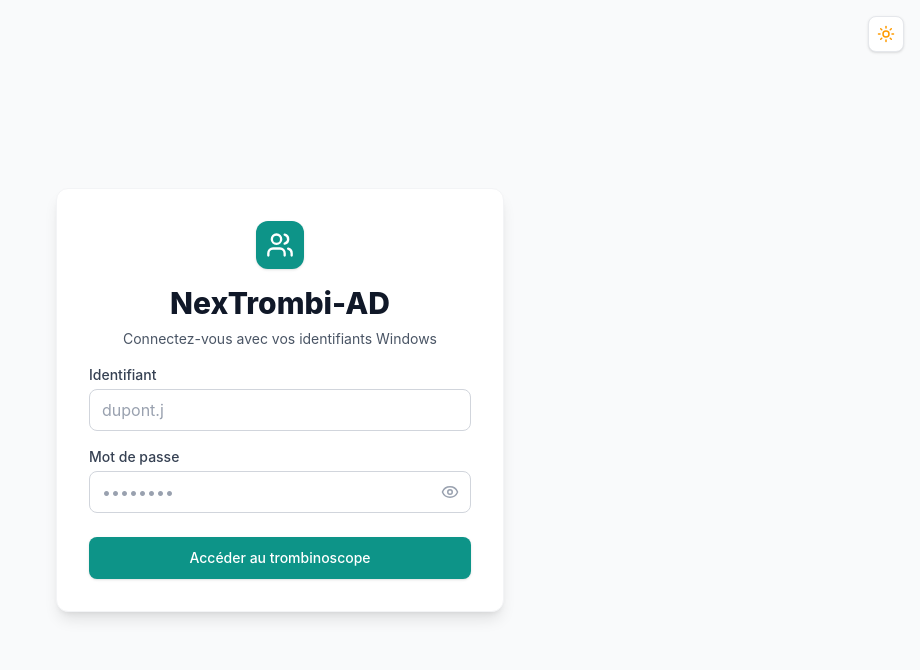
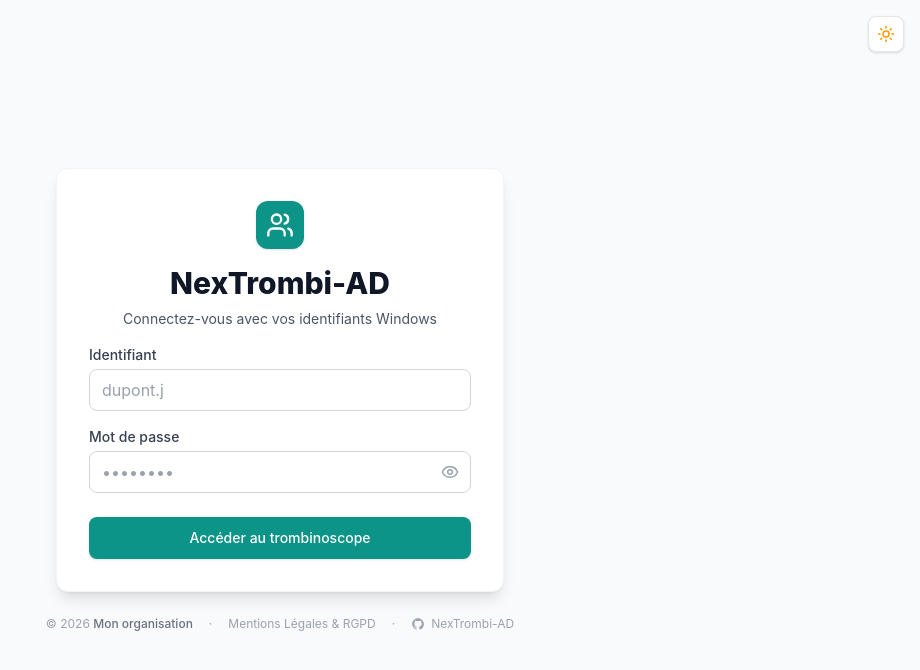
Before and after one commit to Cold-FR/NexTrombi-AD, a React (Vite) app in the folder client/: page / in a window 1280 px wide. Shown: the top 670 px of the page, without its empty margins (360-1280 px from the left). Built offline with nearby package versions, Linux system fonts and the light colour scheme.

Commit message:
feat(ui): add legal notices modal and update footer
* Implement LegalNoticesModal component for legal information
* Add button in LoginPage and AppFooter to open the modal
* Adjust styles for better layout and user experience

```diff
--- a/client/src/App.tsx
+++ b/client/src/App.tsx
@@ -109,7 +109,7 @@ export default function App() {
             exit="out"
             variants={pageVariants}
             transition={pageTransition}
-            className="absolute inset-0 min-h-screen w-full"
+            className="absolute inset-0 min-h-screen w-full overflow-y-auto"
           >
             <LoginPage
               onSubmit={handleLogin}
--- a/client/src/components/AppFooter.tsx
+++ b/client/src/components/AppFooter.tsx
@@ -1,5 +1,11 @@
+import { LegalNoticesModal } from './LegalNoticesModal';
+import { useState } from 'react';
+
 export default function AppFooter() {
+  const [isLegalModalOpen, setIsLegalModalOpen] = useState(false);
+
   return (
+    <>
       <footer className="mt-auto border-t border-gray-200 bg-white py-4 dark:border-gray-700 dark:bg-gray-800">
         <div className="mx-auto flex max-w-6xl flex-col items-center justify-between gap-2 px-4 text-xs text-gray-400 sm:flex-row sm:px-6 dark:text-gray-500">
           <span>
@@ -10,6 +16,14 @@ export default function AppFooter() {
             {' — '}
             {import.meta.env.VITE_APP_TITLE || 'Annuaire des agents'}
           </span>
+
+          <button
+            onClick={() => setIsLegalModalOpen(true)}
+            className="cursor-pointer transition-colors hover:text-blue-600 dark:hover:text-blue-400"
+          >
+            Mentions Légales & RGPD
+          </button>
+
           <a
             href="https://github.com/Cold-FR/NexTrombi-AD"
             target="_blank"
@@ -23,5 +37,8 @@ export default function AppFooter() {
           </a>
         </div>
       </footer>
+
+      <LegalNoticesModal isOpen={isLegalModalOpen} onClose={() => setIsLegalModalOpen(false)} />
+    </>
   );
 }
--- /dev/null
+++ b/client/src/components/LegalNoticesModal.tsx
@@ -0,0 +1,117 @@
+import { motion, AnimatePresence } from 'framer-motion';
+import { X } from 'lucide-react';
+
+interface LegalNoticesModalProps {
+  isOpen: boolean;
+  onClose: () => void;
+}
+
+export function LegalNoticesModal({ isOpen, onClose }: LegalNoticesModalProps) {
+  return (
+    <AnimatePresence>
+      {isOpen && (
+        <div className="fixed inset-0 z-60 flex items-center justify-center bg-black/50 p-4 backdrop-blur-sm">
+          <motion.div
+            initial={{ opacity: 0, scale: 0.95, y: 20 }}
+            animate={{ opacity: 1, scale: 1, y: 0 }}
+            exit={{ opacity: 0, scale: 0.95, y: 20 }}
+            className="scrollbar-overlay relative max-h-[85vh] w-full max-w-2xl overflow-y-auto rounded-xl bg-white p-6 shadow-2xl md:p-8 dark:bg-gray-800"
+          >
+            {/* Bouton Fermer */}
+            <button
+              onClick={onClose}
+              className="absolute top-4 right-4 p-2 text-gray-500 transition-colors hover:text-gray-700 dark:text-gray-400 dark:hover:text-gray-200"
+              aria-label="Fermer"
+            >
+              <X className="h-6 w-6" />
+            </button>
+
+            <h2 className="mb-6 text-2xl font-bold text-gray-900 dark:text-white">
+              Mentions Légales & Confidentialité
+            </h2>
+
+            <div className="space-y-6 text-sm leading-relaxed text-gray-600 dark:text-gray-300">
+              {/* SECTION 1 : ÉDITEUR */}
+              <section>
+                <h3 className="mb-2 text-lg font-semibold text-gray-800 dark:text-gray-100">
+                  1. Éditeur et Hébergement
+                </h3>
+                <p>
+                  Le présent trombinoscope intranet est édité par{' '}
+                  <strong>[Nom de votre Entreprise/Mairie]</strong>, situé au [Adresse postale
+                  complète].
+                  <br />
+                  <strong>Directeur de la publication :</strong> [Nom du dirigeant ou DGS].
+                  <br />
+                  <strong>Hébergement :</strong> Ce service est hébergé en interne sur les serveurs
+                  de [Nom de l'entreprise] / ou par [Nom de l'hébergeur, ex: OVH, Adresse].
+                </p>
+              </section>
+
+              {/* SECTION 2 : RGPD */}
+              <section>
+                <h3 className="mb-2 text-lg font-semibold text-gray-800 dark:text-gray-100">
+                  2. Données Personnelles (RGPD)
+                </h3>
+                <p>
+                  Dans le cadre de l'utilisation de cet outil de cohésion et de communication
+                  interne, des données à caractère personnel vous concernant sont traitées (nom,
+                  prénom, service, identifiant). Ces données sont issues de l'annuaire de
+                  l'entreprise (Active Directory).
+                </p>
+                <p className="mt-2">
+                  Conformément au Règlement Général sur la Protection des Données (RGPD) et à la loi
+                  "Informatique et Libertés", vous disposez d'un droit d'accès, de rectification, et
+                  d'effacement de vos données. Pour exercer ces droits, veuillez contacter notre
+                  Délégué à la Protection des Données (DPO) à l'adresse :
+                  <strong> [dpo@votre-domaine.fr]</strong> ou contacter le service informatique.
+                </p>
+              </section>
+
+              {/* SECTION 3 : DROIT A L'IMAGE */}
+              <section>
+                <h3 className="mb-2 text-lg font-semibold text-gray-800 dark:text-gray-100">
+                  3. Droit à l'image
+                </h3>
+                <p>
+                  La photographie affichée sur ce trombinoscope est soumise à votre consentement
+                  préalable, libre et éclairé. En téléversant votre photo sur cette plateforme, vous
+                  autorisez explicitement <strong>[Nom de l'entreprise] </strong>à l'afficher à des
+                  fins d'identification interne par vos collaborateurs.
+                </p>
+                <div className="mt-3 rounded-lg border border-blue-100 bg-blue-50 p-4 dark:border-blue-800 dark:bg-blue-900/30">
+                  <strong>💡 Droit de retrait :</strong> Vous avez le droit de changer d'avis à tout
+                  moment, sans aucune justification. Vous pouvez supprimer vous-même votre photo
+                  instantanément en cliquant sur l'icône de corbeille située sur votre carte de
+                  profil.
+                </div>
+              </section>
+
+              {/* SECTION 4 : PROPRIÉTÉ / OPEN SOURCE (Optionnel) */}
+              <section>
+                <h3 className="mb-2 text-lg font-semibold text-gray-800 dark:text-gray-100">
+                  4. Informations Techniques
+                </h3>
+                <p>
+                  Cette application ("NexTrombi-AD") est basée sur une solution open source. L'accès
+                  à cette plateforme est strictement réservé au personnel autorisé via
+                  authentification sécurisée.
+                </p>
+              </section>
+            </div>
+
+            {/* Bouton d'action bas de modale */}
+            <div className="mt-8 flex justify-end border-t border-gray-200 pt-4 dark:border-gray-700">
+              <button
+                onClick={onClose}
+                className="rounded-lg bg-gray-100 px-6 py-2 font-medium text-gray-800 transition-colors hover:bg-gray-200 dark:bg-gray-700 dark:text-gray-200 dark:hover:bg-gray-600"
+              >
+                J'ai compris
+              </button>
+            </div>
+          </motion.div>
+        </div>
+      )}
+    </AnimatePresence>
+  );
+}
--- a/client/src/components/LoginPage.tsx
+++ b/client/src/components/LoginPage.tsx
@@ -3,6 +3,7 @@ import { useState } from 'react';
 import { motion } from 'motion/react';
 import { btnHover, btnTap, iconBtnTap } from '../lib/motionVariants';
 import ThemeToggleButton from './ThemeToggleButton';
+import { LegalNoticesModal } from './LegalNoticesModal';
 
 interface LoginPageProps {
   onSubmit: (e: React.SubmitEvent<HTMLFormElement>) => Promise<void>;
@@ -20,9 +21,10 @@ export default function LoginPage({
   toggleTheme,
 }: LoginPageProps) {
   const [showPassword, setShowPassword] = useState(false);
+  const [isLegalModalOpen, setIsLegalModalOpen] = useState(false);
 
   return (
-    <div className="flex min-h-screen items-center justify-center bg-gray-50 px-4 py-12 font-sans sm:px-6 lg:px-8 dark:bg-gray-900">
+    <div className="flex min-h-screen flex-col items-center justify-center bg-gray-50 px-4 py-12 font-sans sm:px-6 lg:px-8 dark:bg-gray-900">
       {/* Bouton thème coin haut droit */}
       <ThemeToggleButton
         theme={theme}
@@ -107,6 +109,40 @@ export default function LoginPage({
           </motion.button>
         </form>
       </div>
+
+      <div className="mt-6 flex flex-col items-center gap-2 text-xs text-gray-400 sm:flex-row sm:gap-4 dark:text-gray-500">
+        <span>
+          © {new Date().getFullYear()}{' '}
+          <span className="font-medium text-gray-500 dark:text-gray-400">
+            {import.meta.env.VITE_APP_COMPANY_NAME || 'Mon organisation'}
+          </span>
+        </span>
+
+        <span className="hidden sm:inline">·</span>
+
+        <button
+          onClick={() => setIsLegalModalOpen(true)}
+          className="cursor-pointer transition-colors hover:text-blue-600 dark:hover:text-blue-400"
+        >
+          Mentions Légales & RGPD
+        </button>
+
+        <span className="hidden sm:inline">·</span>
+
+        <a
+          href="https://github.com/Cold-FR/NexTrombi-AD"
+          target="_blank"
+          rel="noopener noreferrer"
+          className="flex items-center gap-1.5 transition-colors hover:text-gray-600 dark:hover:text-gray-300"
+        >
+          <svg className="h-3.5 w-3.5" viewBox="0 0 24 24" fill="currentColor" aria-hidden="true">
+            <path d="M12 2C6.477 2 2 6.484 2 12.017c0 4.425 2.865 8.18 6.839 9.504.5.092.682-.217.682-.483 0-.237-.008-.868-.013-1.703-2.782.605-3.369-1.343-3.369-1.343-.454-1.158-1.11-1.466-1.11-1.466-.908-.62.069-.608.069-.608 1.003.07 1.531 1.032 1.531 1.032.892 1.53 2.341 1.088 2.91.832.092-.647.35-1.088.636-1.338-2.22-.253-4.555-1.113-4.555-4.951 0-1.093.39-1.988 1.029-2.688-.103-.253-.446-1.272.098-2.65 0 0 .84-.27 2.75 1.026A9.564 9.564 0 0112 6.844a9.59 9.59 0 012.504.337c1.909-1.296 2.747-1.027 2.747-1.027.546 1.379.202 2.398.1 2.651.64.7 1.028 1.595 1.028 2.688 0 3.848-2.339 4.695-4.566 4.943.359.309.678.92.678 1.855 0 1.338-.012 2.419-.012 2.747 0 .268.18.58.688.482A10.02 10.02 0 0022 12.017C22 6.484 17.522 2 12 2z" />
+          </svg>
+          NexTrombi-AD
+        </a>
+      </div>
+
+      <LegalNoticesModal isOpen={isLegalModalOpen} onClose={() => setIsLegalModalOpen(false)} />
     </div>
   );
 }
```
Lines whose indentation alone changed are shown as unchanged.
